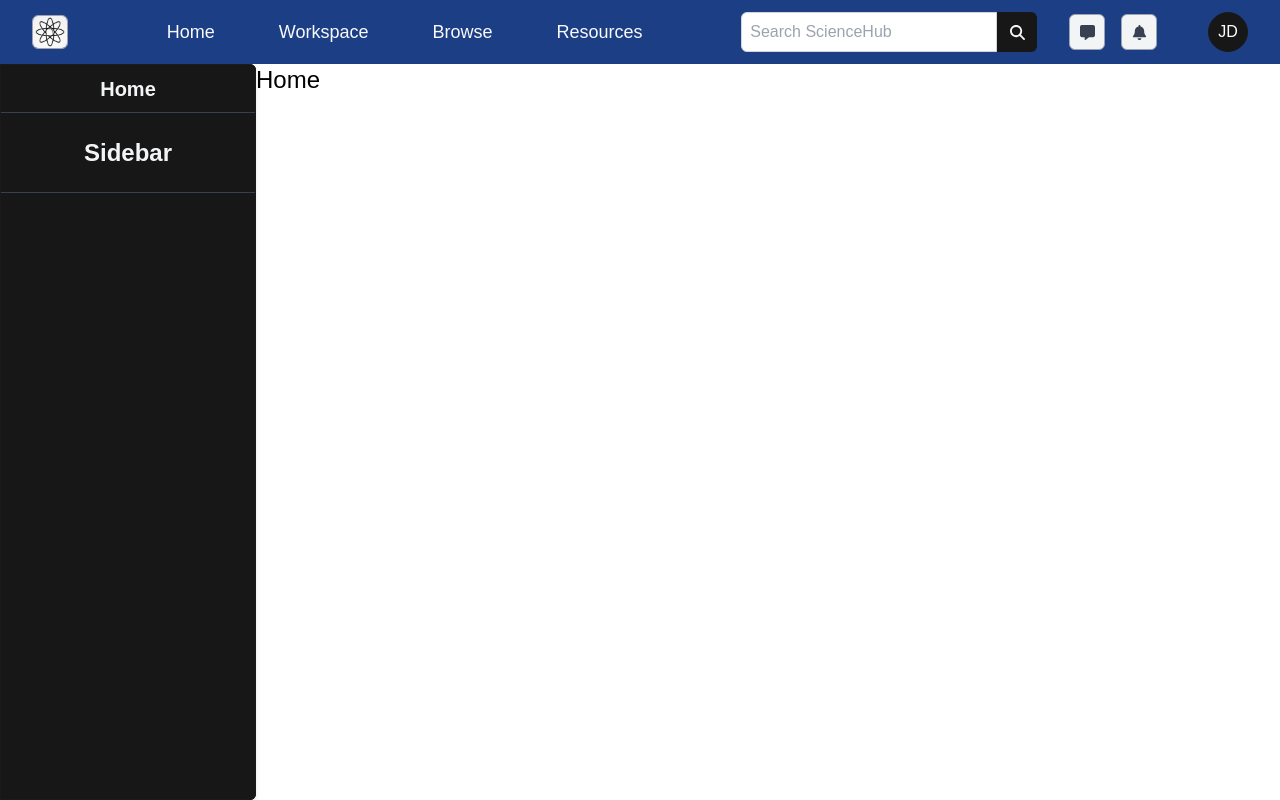
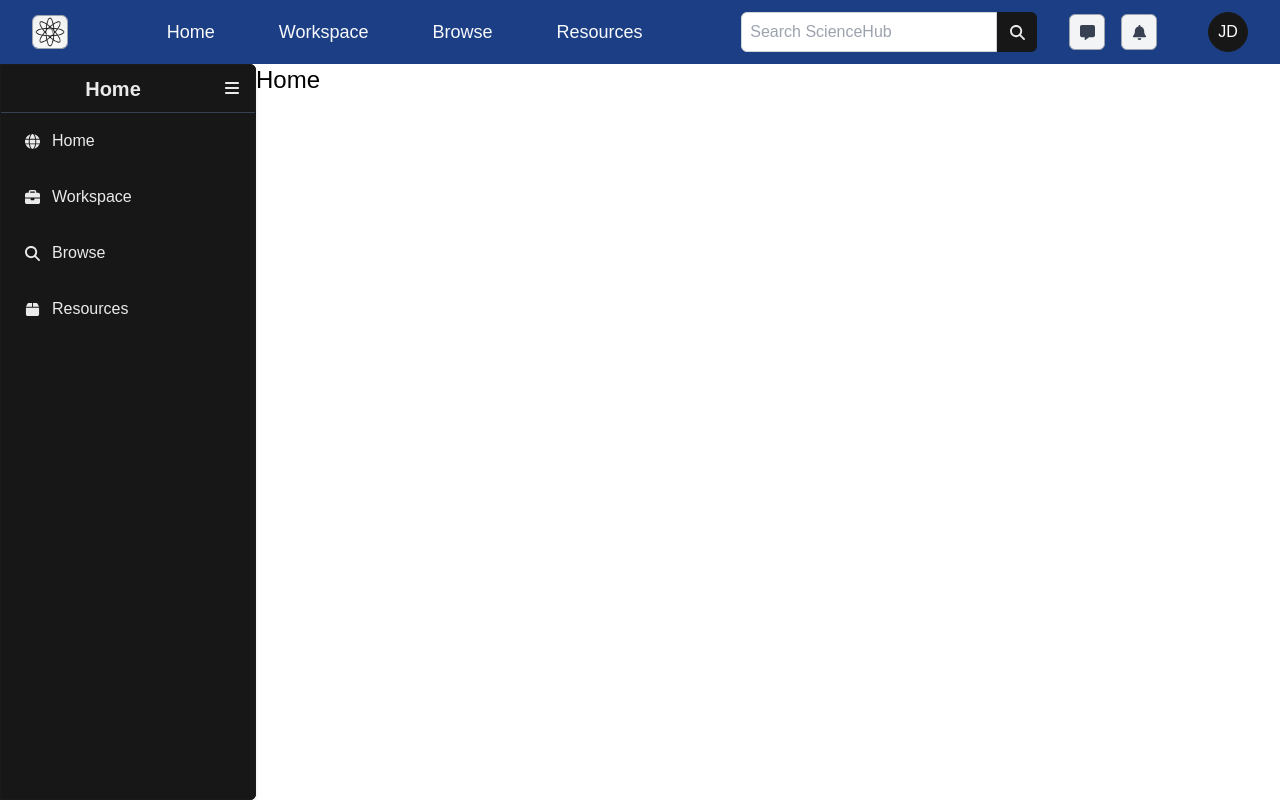
Before and after one commit to TudorOrban/ScienceHub-Frontend, a Next.js app: page / in a window 1280 px wide. Built offline with nearby package versions, Linux system fonts and the light colour scheme.

Commit message:
Flesh out Sidebar element

```diff
--- a/src/app/globals.css
+++ b/src/app/globals.css
@@ -10,7 +10,7 @@
     --header-bg-color-2: #0e204a;
     --header-text-color: white;
     --sidebar-bg-color: #171717;
-    --sidebar-text-color: rgb(243 244 246);
+    --sidebar-text-color: rgb(234, 234, 234);
     --sidebar-button-bg-color: #272727;
     --sidebar-button-text-color: white;
     --selected-tab-text-color: #0f6ada;
--- a/src/core/main/components/Sidebar.tsx
+++ b/src/core/main/components/Sidebar.tsx
@@ -1,46 +1,95 @@
 "use client";
 
-import { usePathname } from "next/navigation";
-import { useEffect, useState } from "react";
-import { PageDirectory } from "../models/UIElements";
+import { FontAwesomeIcon } from "@fortawesome/react-fontawesome";
+import { faBars, faCaretDown, faCaretUp, faQuestion } from "@fortawesome/free-solid-svg-icons";
+import Link from "next/link";
+import { useState } from "react";
+
+import { useSidebarNavigation } from "../hooks/handleSidebarNavigation";
+
+interface ExpandedItems {
+    [key: string]: boolean;
+}
 
 const Sidebar = () => {
-    const [pageDirectory, setPageDirectory] = useState<PageDirectory>(PageDirectory.Home);
-    const pathname = usePathname();
+    const [isSidebarExpanded, setIsSidebarExpanded] = useState(true);
+    const [expandedItems, setExpandedItems] = useState<ExpandedItems>({});
 
-    useEffect(() => {
-        const path = pathname.split("/");
-        setPageDirectory(getPageDirectory(path));
-    }, [pathname]);
+    const { pageDirectory, navigationItems } = useSidebarNavigation();
 
-    const getPageDirectory = (path: string[]): PageDirectory => {
-        switch (path[1]) {
-            case "workspace":
-                return PageDirectory.Workspace;
-            case "browse":
-                return PageDirectory.Browse;
-            case "resources":
-                return PageDirectory.Resources;
-            case "user":
-                return PageDirectory.UserProfile;
-            case "project":
-                return PageDirectory.Project;
-            default:
-                return PageDirectory.Home;
-        }
+    const handleExpandItem = (itemLabel: string) => {
+        setExpandedItems((prev) => ({
+            ...prev,
+            [itemLabel]: !prev[itemLabel],
+        }));
+    };
+
+    if (!isSidebarExpanded) {
+        return (
+            <div>
+                <button onClick={() => setIsSidebarExpanded(!isSidebarExpanded)}>
+                    <FontAwesomeIcon icon={faBars} />
+                </button>
+            </div>
+        );
     }
 
     return (
         <div className="sidebar shadow-md">
-            <div className="w-full h-12 flex items-center justify-center border-b border-gray-700">
-                <h1 className="text-xl font-semibold">{pageDirectory}</h1>
+            <div className="w-full h-12 flex items-center justify-between border-b border-gray-700">
+                <div className="flex-1 flex items-center justify-center">
+                    <h1 className="text-xl font-semibold">{pageDirectory}</h1>
+                </div>
+                <button className="mr-4" onClick={() => setIsSidebarExpanded(!isSidebarExpanded)}>
+                    <FontAwesomeIcon icon={faBars} />
+                </button>
             </div>
 
-            <div className="w-full h-20 flex items-center justify-center border-b border-gray-700">
-                <h1 className="text-2xl font-semibold">Sidebar</h1>
+            <div className="pl-6 pr-4 py-4 w-full h-full space-y-4">
+                {navigationItems.map((item) => (
+                    <div key={item.label}>
+                        <div className="flex items-center justify-between">
+                            <Link href={item?.link ?? ""} className="flex items-center space-x-3">
+                                <FontAwesomeIcon
+                                    icon={item?.icon ?? faQuestion}
+                                    className="small-icon"
+                                />
+                                <div className="hover:text-white">{item.label}</div>
+                            </Link>
+
+                            {item?.subItems && (
+                                <button onClick={() => handleExpandItem(item.label)}>
+                                    <FontAwesomeIcon
+                                        icon={expandedItems[item.label] ? faCaretUp : faCaretDown}
+                                        className="small-icon"
+                                    />
+                                </button>
+                            )}
+                        </div>
+
+                        <div className="flex flex-col px-4 py-2 space-y-2">
+                            {expandedItems[item.label] &&
+                                (item.subItems ?? []).map((subItem, index) => (
+                                    <Link
+                                        key={subItem.label}
+                                        href={subItem.link ?? ""}
+                                        className={`flex items-center space-x-3 py-2 hover:text-white ${
+                                            index === 0 ? "pt-4" : ""
+                                        }`}
+                                    >
+                                        <FontAwesomeIcon
+                                            icon={subItem?.icon ?? faQuestion}
+                                            className="small-icon"
+                                        />
+                                        <div className="hover:text-white">{subItem.label}</div>
+                                    </Link>
+                                ))}
+                        </div>
+                    </div>
+                ))}
             </div>
         </div>
     );
-}
+};
 
 export default Sidebar;
--- /dev/null
+++ b/src/core/main/hooks/handleSidebarNavigation.ts
@@ -0,0 +1,47 @@
+import { useState, useEffect } from "react";
+import { usePathname } from "next/navigation";
+import { PageDirectory, NavigationItem } from "../models/UIElements";
+import { getNavigationItems } from "../config/sidebarNavigationItems";
+
+export const useSidebarNavigation = () => {
+    const [pageDirectory, setPageDirectory] = useState<PageDirectory>(PageDirectory.Home);
+    const [navigationItems, setNavigationItems] = useState<NavigationItem[]>([]);
+
+    const pathname = usePathname();
+
+    useEffect(() => {
+        const path = pathname.split("/");
+        const currentPageDirectory = determinePageDirectory(path);
+        setPageDirectory(currentPageDirectory);
+
+        if (currentPageDirectory === PageDirectory.UserProfile) {
+            setNavigationItems([]);
+            return;
+        }
+        if (currentPageDirectory === PageDirectory.Project) {
+            setNavigationItems([]);
+            return;
+        }
+        const navigationItems = getNavigationItems(currentPageDirectory);
+        setNavigationItems(navigationItems);
+    }, [pathname]);
+
+    return { pageDirectory, navigationItems };
+};
+
+const determinePageDirectory = (path: string[]): PageDirectory => {
+    switch (path[1]) {
+        case "workspace":
+            return PageDirectory.Workspace;
+        case "browse":
+            return PageDirectory.Browse;
+        case "resources":
+            return PageDirectory.Resources;
+        case "user":
+            return PageDirectory.UserProfile;
+        case "project":
+            return PageDirectory.Project;
+        default:
+            return PageDirectory.Home;
+    }
+};
--- a/src/core/main/models/UIElements.ts
+++ b/src/core/main/models/UIElements.ts
@@ -16,4 +16,6 @@ export interface NavigationItem {
     link?: string;
     value?: string;
     subItems?: NavigationItem[];
+    expanded?: boolean;
+    selected?: boolean;
 }
```
